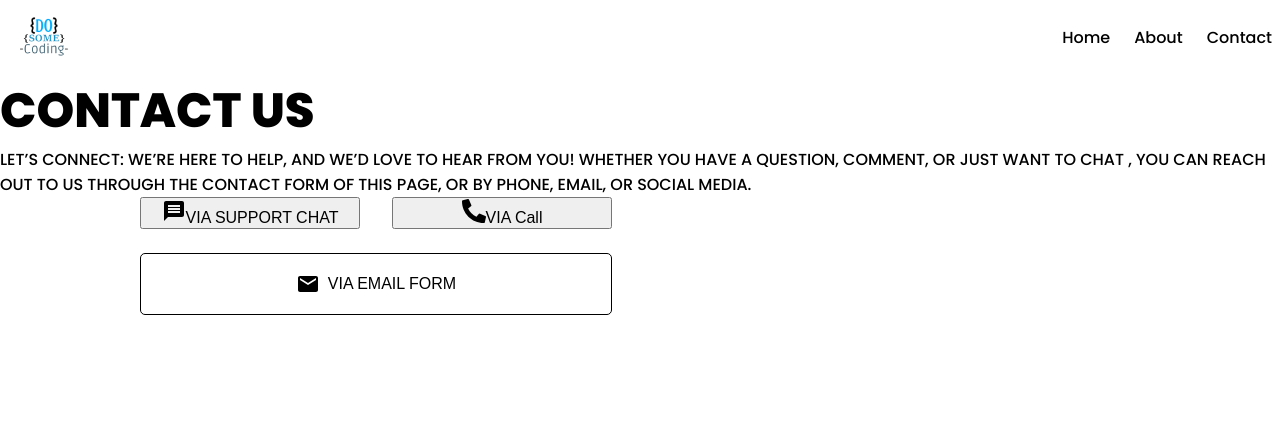
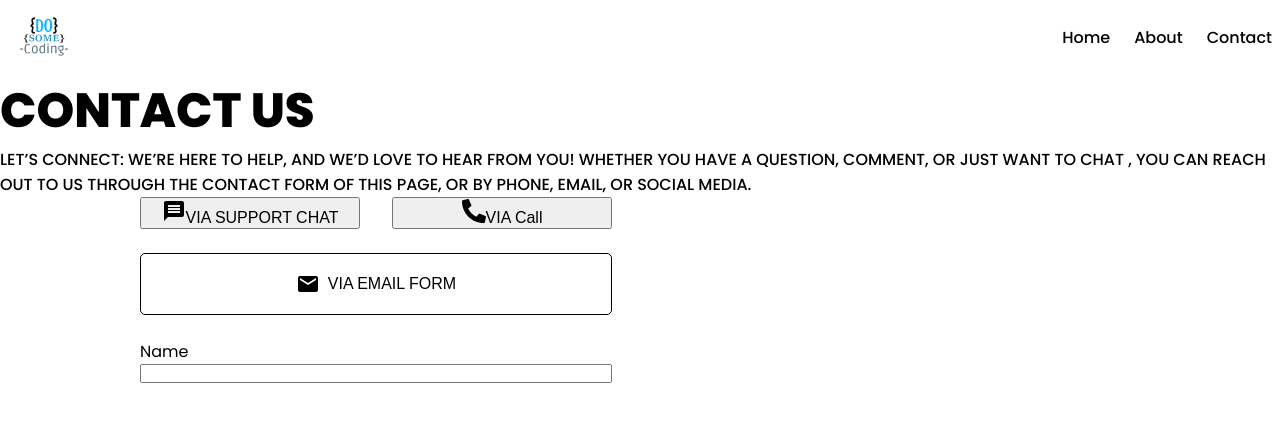
Before and after one commit to AyushHimalayaShrestha/React-P2, a React (Vite) app: page / in a window 1280 px wide. Shown: the top 422 px of the page. Built offline with nearby package versions, Linux system fonts and the light colour scheme.

Commit message:
form_control

```diff
--- a/src/components/ContactForm/Contact.module.css
+++ b/src/components/ContactForm/Contact.module.css
@@ -12,3 +12,10 @@
     flex-direction: column;
     gap: 24px;
 }
+
+.form_control{
+    display: flex;
+    flex-direction: column;
+    width: 100%;
+    height: 40px;
+}
--- a/src/components/ContactForm/ContactForm.jsx
+++ b/src/components/ContactForm/ContactForm.jsx
@@ -17,6 +17,13 @@ const ContactForm = () => {
           isOutline={true}
           text='VIA EMAIL FORM' icon={<MdEmail fontSize='24px'/>} />
 
+          <form>
+            <div className={styles.form_control}>
+            <label htmlFor="name">Name</label>
+            <input type="text" name='name'/>
+            </div>
+          </form>
+
 
 
         </div>
```
